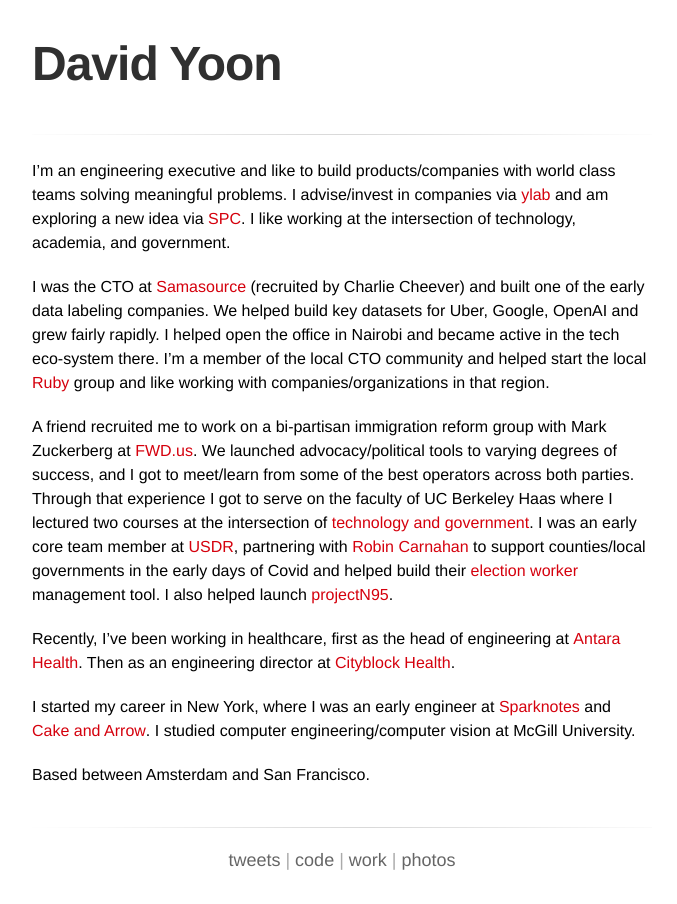
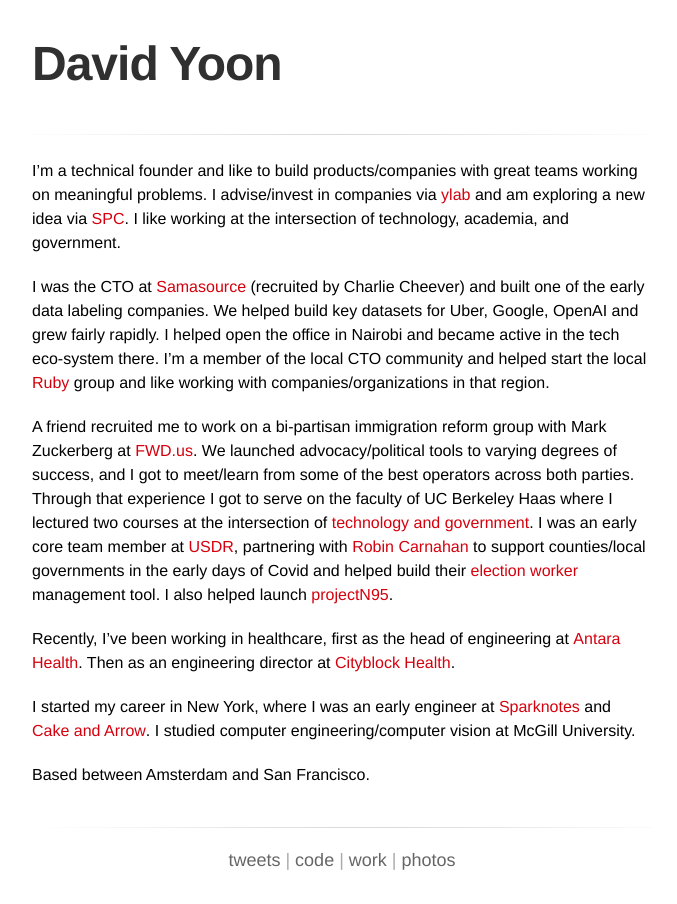
Before and after one commit to daveyoon/daveyoon.github.com, a Jekyll site: the page built from index.md, in a window 1280 px wide. Shown: the whole page, without its empty margins (298-975 px from the left). Built offline with Jekyll 4.4.1, drawn with Linux system fonts in a browser that asks for light colours; some web fonts are replaced.

Commit message:
Update index.md

```diff
--- a/index.md
+++ b/index.md
@@ -4,7 +4,7 @@
 ---
 
 
-I'm an engineering executive and like to build products/companies with world class teams solving meaningful problems. I advise/invest in companies via [ylab](mailto:hello@ylab.co) and am exploring a new idea via [SPC](https://www.southparkcommons.com/). I like working at the intersection of technology, academia, and government.
+I'm a technical founder and like to build products/companies with great teams working on meaningful problems. I advise/invest in companies via [ylab](mailto:hello@ylab.co) and am exploring a new idea via [SPC](https://www.southparkcommons.com/). I like working at the intersection of technology, academia, and government.
 
 I was the CTO at [Samasource](https://sama.com) (recruited by Charlie Cheever) and built one of the early data labeling companies. We helped build key datasets for Uber, Google, OpenAI and grew fairly rapidly. I helped open the office in Nairobi and became active in the tech eco-system there. I'm a member of the local CTO community and helped start the local [Ruby](https://github.com/nairuby) group and like working with companies/organizations in that region.
 
```
